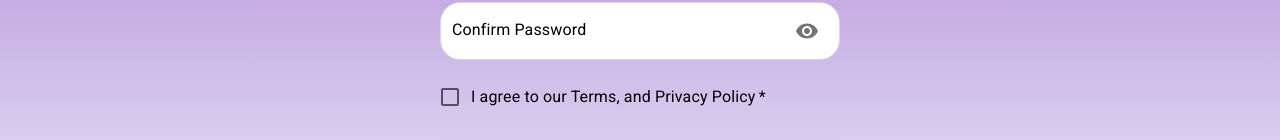
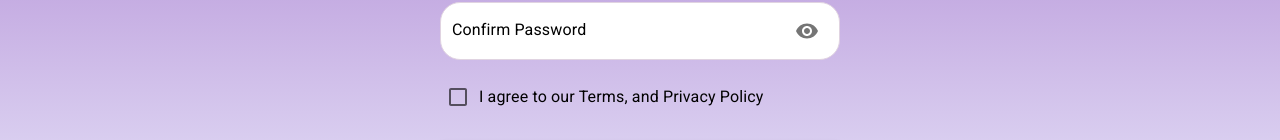
Before and after one commit to EliLurya/Social-Media, a React (Vite) app in the folder fronted/: page /sign in a window 1280 px wide. Both pictures are taken after a click on the button "SIGN UP". Shown: the part 460-600 px from the top of the page. Built offline with nearby package versions, Linux system fonts and the light colour scheme; no server answers.

Commit message:
Add label

```diff
--- a/fronted/src/componnets/auth/signUp/SignUp.jsx
+++ b/fronted/src/componnets/auth/signUp/SignUp.jsx
@@ -78,7 +78,7 @@ const SignUp = ({ setUserSignUp }) => {
   return (
     <>
       <Box>
-        <Box sx={getFlexStyles("column",{m:2})}>
+        <Box sx={getFlexStyles("column", { m: 2 })}>
           <Box
             noValidate
             component="form"
@@ -110,8 +110,14 @@ const SignUp = ({ setUserSignUp }) => {
               label="Confirm Password"
               errors={errors}
             />
-            <CheckBoxFields name="privacy" control={control} errors={errors} />
-
+            <Box ml={1}>
+              <CheckBoxFields
+                name="privacy"
+                control={control}
+                errors={errors}
+                label={"I agree to our Terms, and Privacy Policy"}
+              />
+            </Box>
             {/* Sign Up and Cancel buttons */}
             <Button
               type="submit"
--- a/fronted/src/componnets/common/fields/CheckBoxFields.jsx
+++ b/fronted/src/componnets/common/fields/CheckBoxFields.jsx
@@ -3,7 +3,7 @@ import { Controller } from "react-hook-form";
 import ErrorMessage from "../ErrorMessage";
 
 // CheckBoxFields component for rendering a checkbox with label and error message
-const CheckBoxFields = ({ name, control, errors }) => {
+const CheckBoxFields = ({ name, control, errors, label }) => {
   return (
     <>
       {/* Controller from react-hook-form to manage checkbox state */}
@@ -23,10 +23,9 @@ const CheckBoxFields = ({ name, control, errors }) => {
                   },
                 }}
                 {...field} // Spread field properties into Checkbox
-                required
               />
             }
-            label="I agree to our Terms, and Privacy Policy"
+            label={label}
           />
         )}
       />
```
